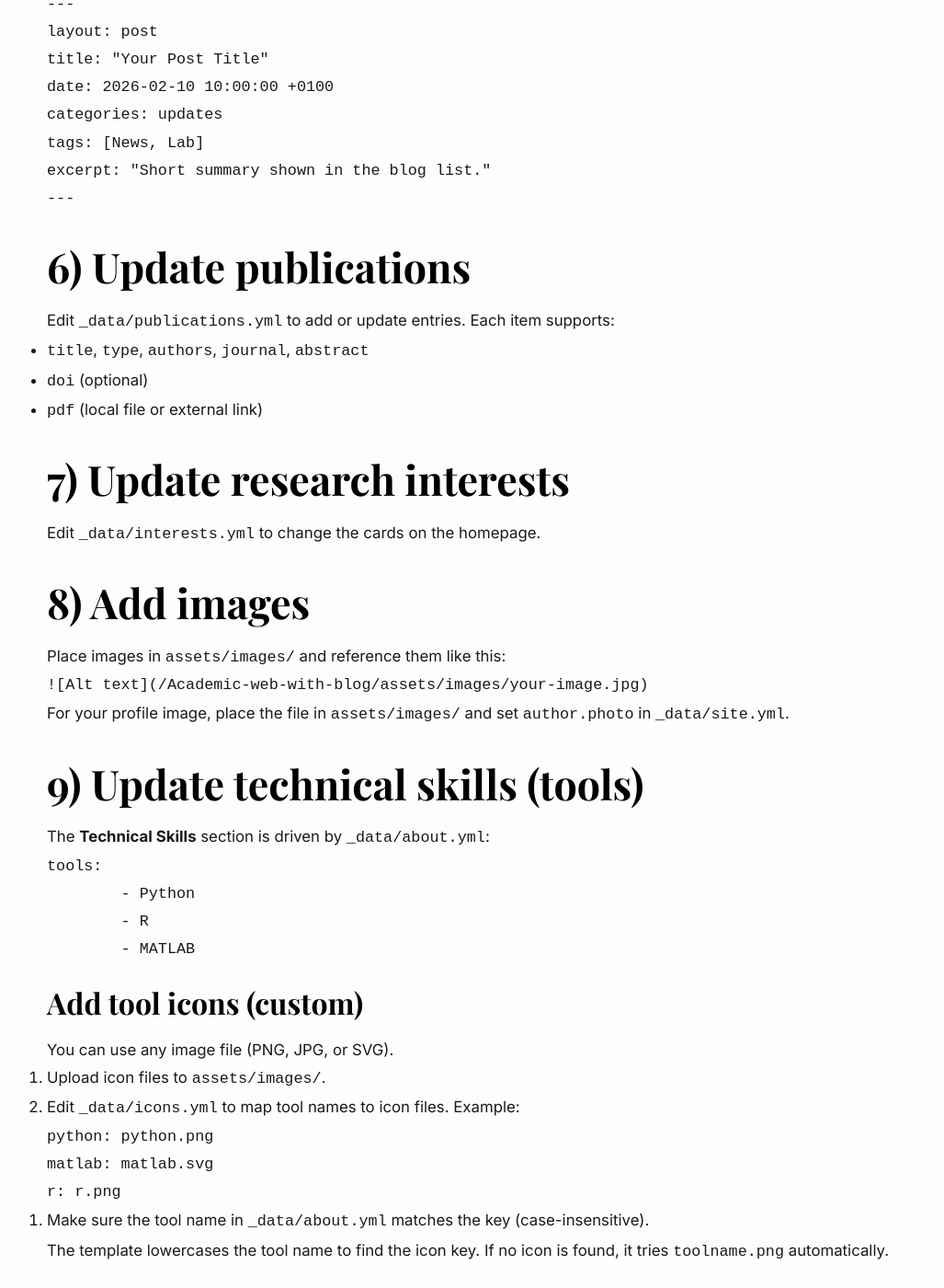
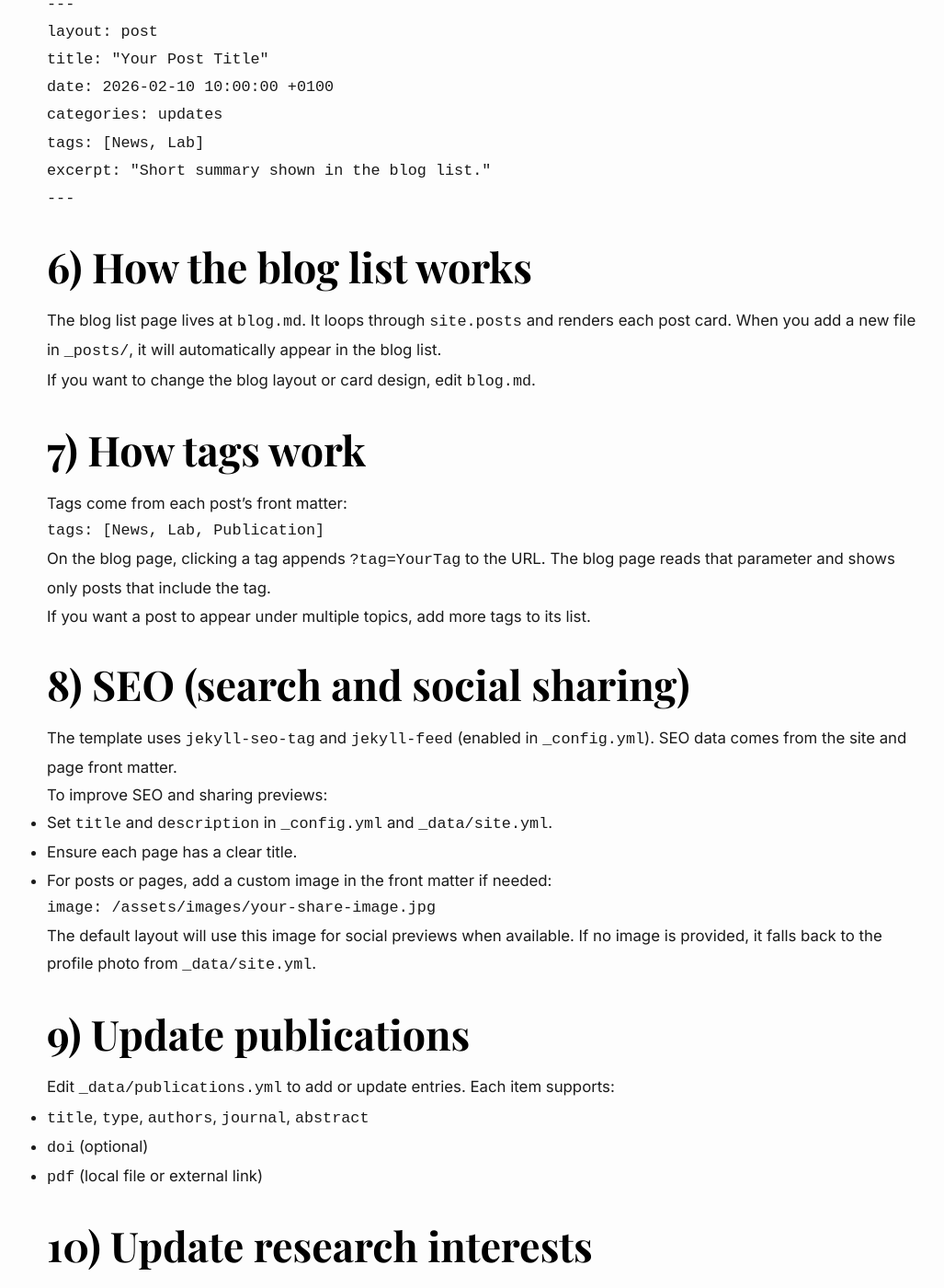
Before and after one commit to Aaronkhodami/Academic-web-with-blog, a Jekyll site: the page built from _posts/2026-03-01-lab-retreat-2026.md, in a window 1280 px wide and 1400 px high, scrolled down 2176 px. Shown: the whole window at 92% size, without its empty margins (109-1136 px from the left). Built offline with Jekyll 4.4.1, drawn with Linux system fonts in a browser that asks for light colours; some web fonts are replaced; some of the changed text lies outside the part shown.

Commit message:
Add blog, tags, and SEO details to setup guide

````diff
--- a/_posts/2026-03-01-lab-retreat-2026.md
+++ b/_posts/2026-03-01-lab-retreat-2026.md
@@ -95,7 +95,45 @@ excerpt: "Short summary shown in the blog list."
 ---
 ```
 
-## 6) Update publications
+## 6) How the blog list works
+
+The blog list page lives at `blog.md`. It loops through `site.posts` and renders each post card.
+When you add a new file in `_posts/`, it will automatically appear in the blog list.
+
+If you want to change the blog layout or card design, edit `blog.md`.
+
+## 7) How tags work
+
+Tags come from each post's front matter:
+
+```
+tags: [News, Lab, Publication]
+```
+
+On the blog page, clicking a tag appends `?tag=YourTag` to the URL.
+The blog page reads that parameter and shows only posts that include the tag.
+
+If you want a post to appear under multiple topics, add more tags to its list.
+
+## 8) SEO (search and social sharing)
+
+The template uses `jekyll-seo-tag` and `jekyll-feed` (enabled in `_config.yml`).
+SEO data comes from the site and page front matter.
+
+To improve SEO and sharing previews:
+
+- Set `title` and `description` in `_config.yml` and `_data/site.yml`.
+- Ensure each page has a clear title.
+- For posts or pages, add a custom image in the front matter if needed:
+
+```
+image: /assets/images/your-share-image.jpg
+```
+
+The default layout will use this image for social previews when available.
+If no image is provided, it falls back to the profile photo from `_data/site.yml`.
+
+## 9) Update publications
 
 Edit `_data/publications.yml` to add or update entries. Each item supports:
 
@@ -103,11 +141,11 @@ Edit `_data/publications.yml` to add or update entries. Each item supports:
 - `doi` (optional)
 - `pdf` (local file or external link)
 
-## 7) Update research interests
+## 10) Update research interests
 
 Edit `_data/interests.yml` to change the cards on the homepage.
 
-## 8) Add images
+## 11) Add images
 
 Place images in `assets/images/` and reference them like this:
 
````
Also changed, not shown: other parts of _posts/2026-03-01-lab-retreat-2026.md (+6 -6 lines).
